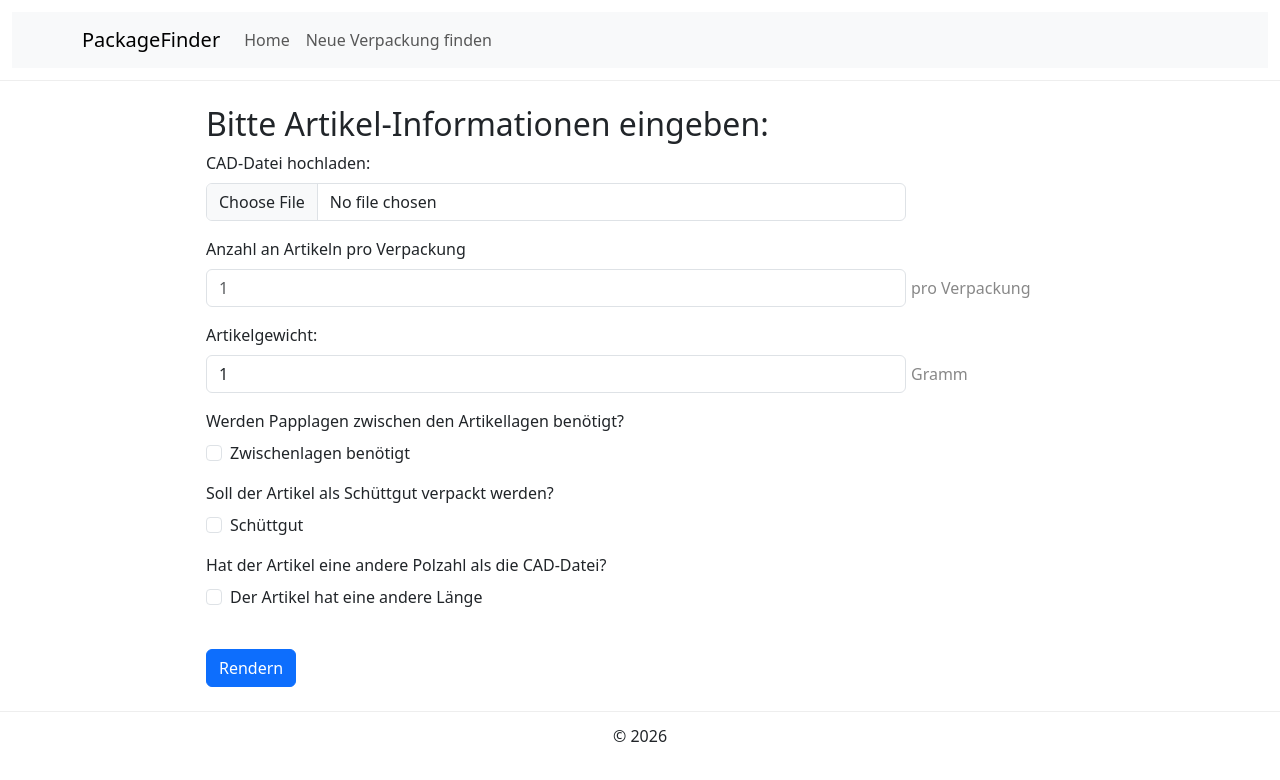
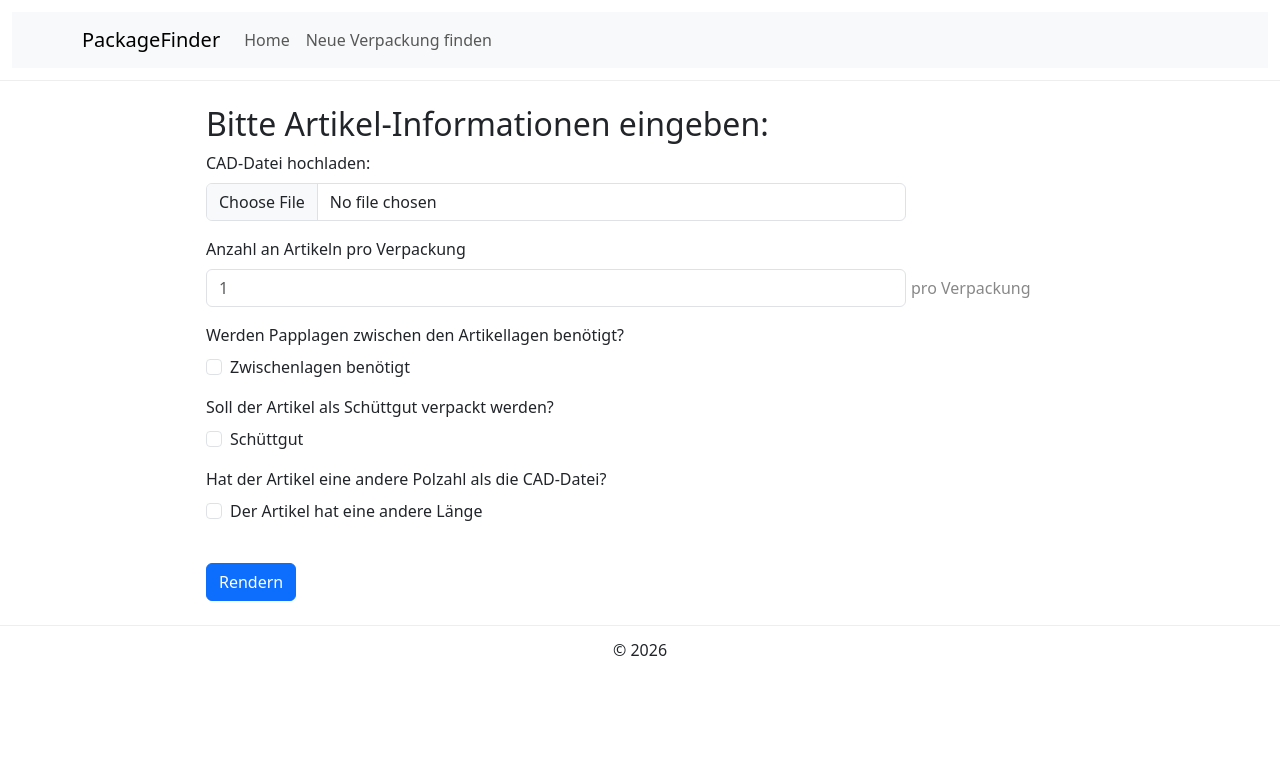
Before and after one commit to jonasbittner94/test, a Next.js app in the folder frontend/: page /form in a window 1280 px wide. Shown: the top 780 px of the page. Built offline with nearby package versions, Linux system fonts and the light colour scheme.

Commit message:
Weight aus Formular entfernt

```diff
--- a/frontend/app/form/page.tsx
+++ b/frontend/app/form/page.tsx
@@ -24,7 +24,6 @@ export default function FormPage() {
 
   const [formData, setFormData] = useState({
     itemQuantity: "",
-    itemWeight: "1",
     layerRequired: false,
     layerType: "Keine",
     bulkGoods: false,
@@ -34,7 +33,6 @@ export default function FormPage() {
   const [errors, setErrors] = useState({
     file: "",
     itemQuantity: "",
-    itemWeight: "",
     scaled_length: "",
   });
   const [isBulkGood, setIsBulkGood] = useState<boolean>(false);
@@ -126,8 +124,6 @@ export default function FormPage() {
           formData.scalable && Number(formData.scaled_length) > 0
             ? Number(formData.scaled_length)
             : uploadedItem.length,
-        // Gewicht in Gramm -- das Backend leitet die Masse (kg) daraus ab
-        weight: Number(formData.itemWeight),
       };
 
       const payload = {
@@ -178,7 +174,6 @@ export default function FormPage() {
     const newErrors = {
       file: "",
       itemQuantity: "",
-      itemWeight: "",
       scaled_length: "",
     };
 
@@ -189,9 +184,6 @@ export default function FormPage() {
     if (!formData.itemQuantity || Number(formData.itemQuantity) <= 0) {
       newErrors.itemQuantity =
         "Bitte geben Sie eine gültige Anzahl an Artikeln an.";
-    }
-    if (!formData.itemWeight || Number(formData.itemWeight) <= 0) {
-      newErrors.itemWeight = "Bitte geben Sie ein gültiges Gewicht an.";
     }
 
     if (
@@ -213,7 +205,6 @@ export default function FormPage() {
     if (!isValid) return;
 
     localStorage.setItem("itemQuantity", formData.itemQuantity);
-    localStorage.setItem("itemWeight", formData.itemWeight);
     localStorage.setItem("layerStorage", formData.layerType);
     localStorage.setItem("bulkGoods", String(formData.bulkGoods));
     localStorage.setItem("scaled_length", formData.scaled_length);
@@ -310,53 +301,6 @@ export default function FormPage() {
               }}
             >
               {errors.itemQuantity}
-            </span>
-          )}
-
-          {/* Artikelgewicht definieren */}
-          <Form.Group
-            className="mb-3"
-            controlId="itemweight"
-            style={{ marginTop: "12px" }}
-          >
-            <Form.Label>Artikelgewicht:</Form.Label>
-            <div
-              style={{
-                display: "flex",
-                alignItems: "center",
-              }}
-            >
-              <Form.Control
-                type="number"
-                value={formData.itemWeight}
-                style={{ width: "700px" }}
-                onChange={(e) => {
-                  const value = e.target.value;
-                  setFormData((prev) => ({
-                    ...prev,
-                    itemWeight: value,
-                  }));
-                }}
-              />
-              <span style={{ color: "#888", marginLeft: "5px" }}>Gramm</span>
-            </div>
-          </Form.Group>
-          {/*Validation des Artikelgewichts*/}
-          {errors.itemWeight && (
-            <span
-              style={{
-                color: "#991b1b",
-                backgroundColor: "#fee2e2",
-                border: "1px solid #fca5a5",
-                borderRadius: "9999px",
-                padding: "6px 12px",
-                fontSize: "14px",
-                fontWeight: 600,
-                marginTop: "6px",
-                marginBottom: "6px",
-              }}
-            >
-              {errors.itemWeight}
             </span>
           )}
 
```
